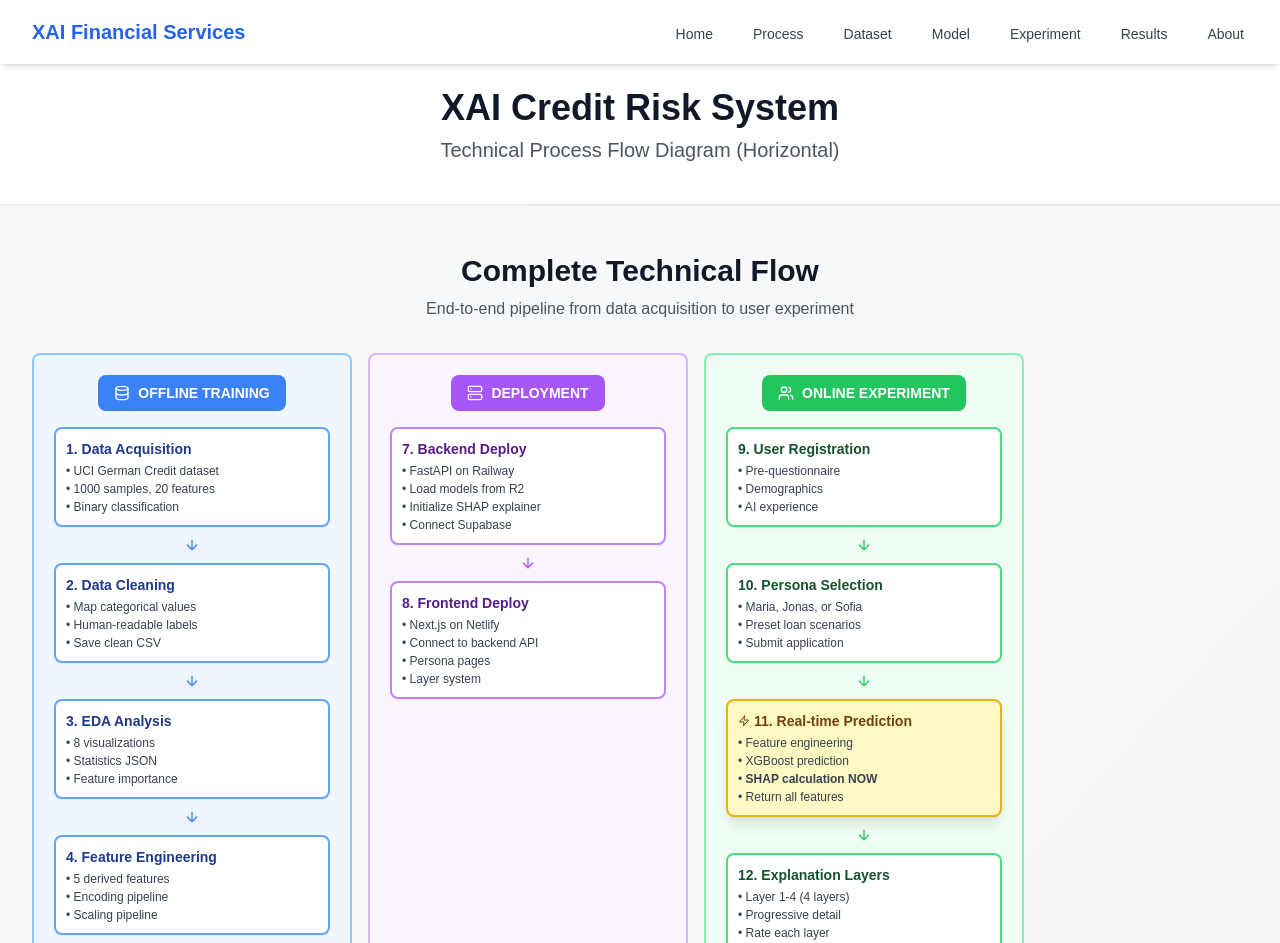
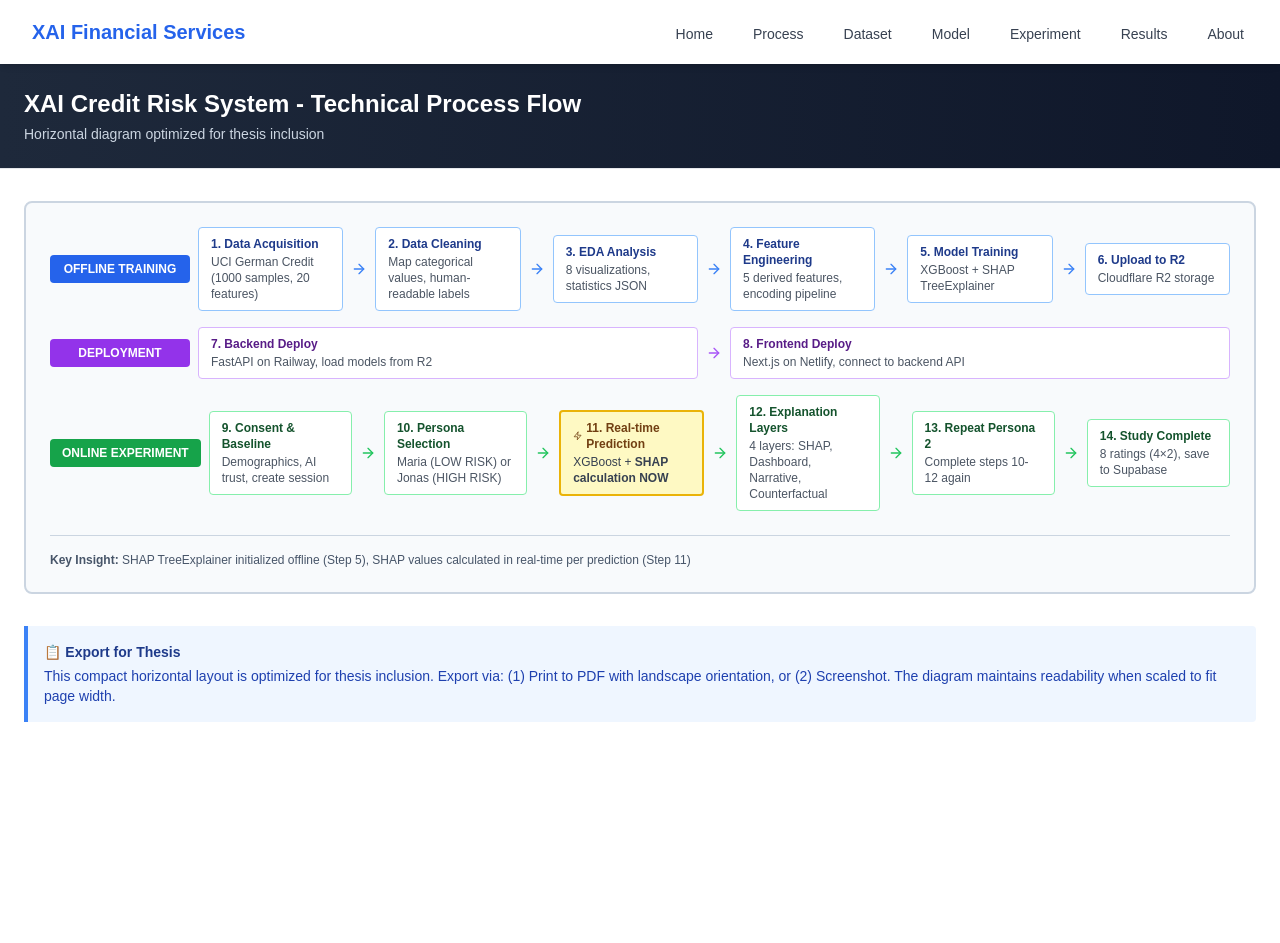
Before and after one commit to Jakolo6/Working_Project_Explainable_Layers, a Next.js app in the folder frontend/: page /processhorizontal in a window 1280 px wide. Shown: the top 943 px of the page. After the commit the page ends 864 px from the top, so only its background shows below. Built offline with nearby package versions, Linux system fonts and the light colour scheme.

Commit message:
Rewrite processhorizontal page with truly horizontal compact layout: 3 rows flowing left-to-right, optimized for thesis inclusion

```diff
--- a/frontend/app/processhorizontal/page.tsx
+++ b/frontend/app/processhorizontal/page.tsx
@@ -1,260 +1,139 @@
 'use client'
 
-import { ArrowRight, Database, Server, Users, Zap } from 'lucide-react'
+import { ArrowRight, Zap } from 'lucide-react'
 
 export default function ProcessHorizontalPage() {
   return (
-    <div className="min-h-screen bg-gradient-to-br from-gray-50 to-gray-100">
+    <div className="min-h-screen bg-white">
       {/* Header */}
-      <div className="bg-white shadow-sm border-b">
-        <div className="max-w-[1600px] mx-auto px-4 sm:px-6 lg:px-8 py-6">
-          <div className="text-center">
-            <h1 className="text-4xl font-bold text-gray-900 mb-2">
-              XAI Credit Risk System
-            </h1>
-            <p className="text-xl text-gray-600 mb-4">
-              Technical Process Flow Diagram (Horizontal)
-            </p>
-          </div>
+      <div className="bg-gradient-to-r from-slate-800 to-slate-900 text-white border-b">
+        <div className="max-w-[1800px] mx-auto px-6 py-6">
+          <h1 className="text-2xl font-bold mb-1">XAI Credit Risk System - Technical Process Flow</h1>
+          <p className="text-slate-300 text-sm">Horizontal diagram optimized for thesis inclusion</p>
         </div>
       </div>
 
       {/* Main Content */}
-      <div className="max-w-[1600px] mx-auto px-4 sm:px-6 lg:px-8 py-12">
-        <div className="text-center mb-8">
-          <h2 className="text-3xl font-bold text-gray-900 mb-2">Complete Technical Flow</h2>
-          <p className="text-gray-600">End-to-end pipeline from data acquisition to user experiment</p>
-        </div>
+      <div className="max-w-[1800px] mx-auto px-6 py-8">
 
-        {/* Horizontal Flow Diagram with Swimlanes */}
-        <div className="overflow-x-auto pb-8">
-          <div className="inline-flex gap-4 min-w-max">
+        {/* Compact Horizontal Flow */}
+        <div className="bg-slate-50 border-2 border-slate-300 rounded-lg p-6">
+          <div className="space-y-4">
 
-            {/* PHASE 1: OFFLINE TRAINING (Blue) */}
-            <div className="bg-blue-50 border-2 border-blue-300 rounded-lg p-5 w-[320px]">
-              <div className="text-center mb-4">
-                <div className="inline-flex items-center gap-2 bg-blue-500 text-white px-4 py-2 rounded-lg font-bold text-sm">
-                  <Database className="w-4 h-4" />
-                  <span>OFFLINE TRAINING</span>
+            {/* ROW 1: OFFLINE TRAINING */}
+            <div className="flex items-center gap-2">
+              <div className="bg-blue-600 text-white px-3 py-1.5 rounded font-bold text-xs whitespace-nowrap min-w-[140px] text-center">
+                OFFLINE TRAINING
+              </div>
+              <div className="flex items-center gap-2 flex-1">
+                <div className="bg-white border border-blue-300 rounded px-3 py-2 text-xs flex-1">
+                  <div className="font-bold text-blue-900 mb-0.5">1. Data Acquisition</div>
+                  <div className="text-gray-600">UCI German Credit (1000 samples, 20 features)</div>
                 </div>
-              </div>
-
-              <div className="space-y-2.5">
-                {/* Step 1 */}
-                <div className="bg-white border-2 border-blue-400 rounded-lg p-2.5 shadow-sm">
-                  <div className="font-semibold text-blue-900 mb-1 text-sm">1. Data Acquisition</div>
-                  <ul className="text-xs text-gray-700 space-y-0.5">
-                    <li>• UCI German Credit dataset</li>
-                    <li>• 1000 samples, 20 features</li>
-                    <li>• Binary classification</li>
-                  </ul>
+                <ArrowRight className="w-4 h-4 text-blue-500 flex-shrink-0" />
+                <div className="bg-white border border-blue-300 rounded px-3 py-2 text-xs flex-1">
+                  <div className="font-bold text-blue-900 mb-0.5">2. Data Cleaning</div>
+                  <div className="text-gray-600">Map categorical values, human-readable labels</div>
                 </div>
-
-                {/* Arrow */}
-                <div className="flex justify-center"><ArrowRight className="w-4 h-4 text-blue-500 rotate-90" /></div>
-
-                {/* Step 2 */}
-                <div className="bg-white border-2 border-blue-400 rounded-lg p-2.5 shadow-sm">
-                  <div className="font-semibold text-blue-900 mb-1 text-sm">2. Data Cleaning</div>
-                  <ul className="text-xs text-gray-700 space-y-0.5">
-                    <li>• Map categorical values</li>
-                    <li>• Human-readable labels</li>
-                    <li>• Save clean CSV</li>
-                  </ul>
+                <ArrowRight className="w-4 h-4 text-blue-500 flex-shrink-0" />
+                <div className="bg-white border border-blue-300 rounded px-3 py-2 text-xs flex-1">
+                  <div className="font-bold text-blue-900 mb-0.5">3. EDA Analysis</div>
+                  <div className="text-gray-600">8 visualizations, statistics JSON</div>
                 </div>
-
-                {/* Arrow */}
-                <div className="flex justify-center"><ArrowRight className="w-4 h-4 text-blue-500 rotate-90" /></div>
-
-                {/* Step 3 */}
-                <div className="bg-white border-2 border-blue-400 rounded-lg p-2.5 shadow-sm">
-                  <div className="font-semibold text-blue-900 mb-1 text-sm">3. EDA Analysis</div>
-                  <ul className="text-xs text-gray-700 space-y-0.5">
-                    <li>• 8 visualizations</li>
-                    <li>• Statistics JSON</li>
-                    <li>• Feature importance</li>
-                  </ul>
+                <ArrowRight className="w-4 h-4 text-blue-500 flex-shrink-0" />
+                <div className="bg-white border border-blue-300 rounded px-3 py-2 text-xs flex-1">
+                  <div className="font-bold text-blue-900 mb-0.5">4. Feature Engineering</div>
+                  <div className="text-gray-600">5 derived features, encoding pipeline</div>
                 </div>
-
-                {/* Arrow */}
-                <div className="flex justify-center"><ArrowRight className="w-4 h-4 text-blue-500 rotate-90" /></div>
-
-                {/* Step 4 */}
-                <div className="bg-white border-2 border-blue-400 rounded-lg p-2.5 shadow-sm">
-                  <div className="font-semibold text-blue-900 mb-1 text-sm">4. Feature Engineering</div>
-                  <ul className="text-xs text-gray-700 space-y-0.5">
-                    <li>• 5 derived features</li>
-                    <li>• Encoding pipeline</li>
-                    <li>• Scaling pipeline</li>
-                  </ul>
+                <ArrowRight className="w-4 h-4 text-blue-500 flex-shrink-0" />
+                <div className="bg-white border border-blue-300 rounded px-3 py-2 text-xs flex-1">
+                  <div className="font-bold text-blue-900 mb-0.5">5. Model Training</div>
+                  <div className="text-gray-600">XGBoost + SHAP TreeExplainer</div>
                 </div>
-
-                {/* Arrow */}
-                <div className="flex justify-center"><ArrowRight className="w-4 h-4 text-blue-500 rotate-90" /></div>
-
-                {/* Step 5 */}
-                <div className="bg-white border-2 border-blue-400 rounded-lg p-2.5 shadow-sm">
-                  <div className="font-semibold text-blue-900 mb-1 text-sm">5. Model Training</div>
-                  <ul className="text-xs text-gray-700 space-y-0.5">
-                    <li>• XGBoost classifier</li>
-                    <li>• SHAP TreeExplainer init</li>
-                    <li>• Save models to disk</li>
-                  </ul>
-                </div>
-
-                {/* Arrow */}
-                <div className="flex justify-center"><ArrowRight className="w-4 h-4 text-blue-500 rotate-90" /></div>
-
-                {/* Step 6 */}
-                <div className="bg-white border-2 border-blue-400 rounded-lg p-2.5 shadow-sm">
-                  <div className="font-semibold text-blue-900 mb-1 text-sm">6. Upload to R2</div>
-                  <ul className="text-xs text-gray-700 space-y-0.5">
-                    <li>• Manual upload</li>
-                    <li>• Models + EDA files</li>
-                    <li>• Cloudflare R2 storage</li>
-                  </ul>
+                <ArrowRight className="w-4 h-4 text-blue-500 flex-shrink-0" />
+                <div className="bg-white border border-blue-300 rounded px-3 py-2 text-xs flex-1">
+                  <div className="font-bold text-blue-900 mb-0.5">6. Upload to R2</div>
+                  <div className="text-gray-600">Cloudflare R2 storage</div>
                 </div>
               </div>
             </div>
 
-            {/* PHASE 2: DEPLOYMENT (Purple) */}
-            <div className="bg-purple-50 border-2 border-purple-300 rounded-lg p-5 w-[320px]">
-              <div className="text-center mb-4">
-                <div className="inline-flex items-center gap-2 bg-purple-500 text-white px-4 py-2 rounded-lg font-bold text-sm">
-                  <Server className="w-4 h-4" />
-                  <span>DEPLOYMENT</span>
+            {/* ROW 2: DEPLOYMENT */}
+            <div className="flex items-center gap-2">
+              <div className="bg-purple-600 text-white px-3 py-1.5 rounded font-bold text-xs whitespace-nowrap min-w-[140px] text-center">
+                DEPLOYMENT
+              </div>
+              <div className="flex items-center gap-2 flex-1">
+                <div className="bg-white border border-purple-300 rounded px-3 py-2 text-xs flex-1">
+                  <div className="font-bold text-purple-900 mb-0.5">7. Backend Deploy</div>
+                  <div className="text-gray-600">FastAPI on Railway, load models from R2</div>
                 </div>
-              </div>
-
-              <div className="space-y-2.5">
-                {/* Step 7 */}
-                <div className="bg-white border-2 border-purple-400 rounded-lg p-2.5 shadow-sm">
-                  <div className="font-semibold text-purple-900 mb-1 text-sm">7. Backend Deploy</div>
-                  <ul className="text-xs text-gray-700 space-y-0.5">
-                    <li>• FastAPI on Railway</li>
-                    <li>• Load models from R2</li>
-                    <li>• Initialize SHAP explainer</li>
-                    <li>• Connect Supabase</li>
-                  </ul>
-                </div>
-
-                {/* Arrow */}
-                <div className="flex justify-center"><ArrowRight className="w-4 h-4 text-purple-500 rotate-90" /></div>
-
-                {/* Step 8 */}
-                <div className="bg-white border-2 border-purple-400 rounded-lg p-2.5 shadow-sm">
-                  <div className="font-semibold text-purple-900 mb-1 text-sm">8. Frontend Deploy</div>
-                  <ul className="text-xs text-gray-700 space-y-0.5">
-                    <li>• Next.js on Netlify</li>
-                    <li>• Connect to backend API</li>
-                    <li>• Persona pages</li>
-                    <li>• Layer system</li>
-                  </ul>
+                <ArrowRight className="w-4 h-4 text-purple-500 flex-shrink-0" />
+                <div className="bg-white border border-purple-300 rounded px-3 py-2 text-xs flex-1">
+                  <div className="font-bold text-purple-900 mb-0.5">8. Frontend Deploy</div>
+                  <div className="text-gray-600">Next.js on Netlify, connect to backend API</div>
                 </div>
               </div>
             </div>
 
-            {/* PHASE 3: ONLINE EXPERIMENT (Green) */}
-            <div className="bg-green-50 border-2 border-green-300 rounded-lg p-5 w-[320px]">
-              <div className="text-center mb-4">
-                <div className="inline-flex items-center gap-2 bg-green-500 text-white px-4 py-2 rounded-lg font-bold text-sm">
-                  <Users className="w-4 h-4" />
-                  <span>ONLINE EXPERIMENT</span>
+            {/* ROW 3: ONLINE EXPERIMENT */}
+            <div className="flex items-center gap-2">
+              <div className="bg-green-600 text-white px-3 py-1.5 rounded font-bold text-xs whitespace-nowrap min-w-[140px] text-center">
+                ONLINE EXPERIMENT
+              </div>
+              <div className="flex items-center gap-2 flex-1">
+                <div className="bg-white border border-green-300 rounded px-3 py-2 text-xs flex-1">
+                  <div className="font-bold text-green-900 mb-0.5">9. Consent & Baseline</div>
+                  <div className="text-gray-600">Demographics, AI trust, create session</div>
                 </div>
-              </div>
-
-              <div className="space-y-2.5">
-                {/* Step 9 */}
-                <div className="bg-white border-2 border-green-400 rounded-lg p-2.5 shadow-sm">
-                  <div className="font-semibold text-green-900 mb-1 text-sm">9. User Registration</div>
-                  <ul className="text-xs text-gray-700 space-y-0.5">
-                    <li>• Pre-questionnaire</li>
-                    <li>• Demographics</li>
-                    <li>• AI experience</li>
-                  </ul>
+                <ArrowRight className="w-4 h-4 text-green-500 flex-shrink-0" />
+                <div className="bg-white border border-green-300 rounded px-3 py-2 text-xs flex-1">
+                  <div className="font-bold text-green-900 mb-0.5">10. Persona Selection</div>
+                  <div className="text-gray-600">Maria (LOW RISK) or Jonas (HIGH RISK)</div>
                 </div>
-
-                {/* Arrow */}
-                <div className="flex justify-center"><ArrowRight className="w-4 h-4 text-green-500 rotate-90" /></div>
-
-                {/* Step 10 */}
-                <div className="bg-white border-2 border-green-400 rounded-lg p-2.5 shadow-sm">
-                  <div className="font-semibold text-green-900 mb-1 text-sm">10. Persona Selection</div>
-                  <ul className="text-xs text-gray-700 space-y-0.5">
-                    <li>• Maria, Jonas, or Sofia</li>
-                    <li>• Preset loan scenarios</li>
-                    <li>• Submit application</li>
-                  </ul>
-                </div>
-
-                {/* Arrow */}
-                <div className="flex justify-center"><ArrowRight className="w-4 h-4 text-green-500 rotate-90" /></div>
-
-                {/* Step 11 - HIGHLIGHTED */}
-                <div className="bg-yellow-100 border-2 border-yellow-500 rounded-lg p-2.5 shadow-lg">
-                  <div className="font-semibold text-yellow-900 mb-1 text-sm flex items-center gap-1">
+                <ArrowRight className="w-4 h-4 text-green-500 flex-shrink-0" />
+                <div className="bg-yellow-100 border-2 border-yellow-500 rounded px-3 py-2 text-xs flex-1">
+                  <div className="font-bold text-yellow-900 mb-0.5 flex items-center gap-1">
                     <Zap className="w-3 h-3" />
                     11. Real-time Prediction
                   </div>
-                  <ul className="text-xs text-gray-700 space-y-0.5">
-                    <li>• Feature engineering</li>
-                    <li>• XGBoost prediction</li>
-                    <li>• <strong>SHAP calculation NOW</strong></li>
-                    <li>• Return all features</li>
-                  </ul>
+                  <div className="text-gray-700">XGBoost + <strong>SHAP calculation NOW</strong></div>
                 </div>
-
-                {/* Arrow */}
-                <div className="flex justify-center"><ArrowRight className="w-4 h-4 text-green-500 rotate-90" /></div>
-
-                {/* Step 12 */}
-                <div className="bg-white border-2 border-green-400 rounded-lg p-2.5 shadow-sm">
-                  <div className="font-semibold text-green-900 mb-1 text-sm">12. Explanation Layers</div>
-                  <ul className="text-xs text-gray-700 space-y-0.5">
-                    <li>• Layer 1-4 (4 layers)</li>
-                    <li>• Progressive detail</li>
-                    <li>• Rate each layer</li>
-                  </ul>
+                <ArrowRight className="w-4 h-4 text-green-500 flex-shrink-0" />
+                <div className="bg-white border border-green-300 rounded px-3 py-2 text-xs flex-1">
+                  <div className="font-bold text-green-900 mb-0.5">12. Explanation Layers</div>
+                  <div className="text-gray-600">4 layers: SHAP, Dashboard, Narrative, Counterfactual</div>
                 </div>
-
-                {/* Arrow */}
-                <div className="flex justify-center"><ArrowRight className="w-4 h-4 text-green-500 rotate-90" /></div>
-
-                {/* Step 13 */}
-                <div className="bg-white border-2 border-green-400 rounded-lg p-2.5 shadow-sm">
-                  <div className="font-semibold text-green-900 mb-1 text-sm">13. Post-Questionnaire</div>
-                  <ul className="text-xs text-gray-700 space-y-0.5">
-                    <li>• Satisfaction ratings</li>
-                    <li>• Trust assessment</li>
-                    <li>• Preferred layer</li>
-                  </ul>
+                <ArrowRight className="w-4 h-4 text-green-500 flex-shrink-0" />
+                <div className="bg-white border border-green-300 rounded px-3 py-2 text-xs flex-1">
+                  <div className="font-bold text-green-900 mb-0.5">13. Repeat Persona 2</div>
+                  <div className="text-gray-600">Complete steps 10-12 again</div>
                 </div>
-
-                {/* Arrow */}
-                <div className="flex justify-center"><ArrowRight className="w-4 h-4 text-green-500 rotate-90" /></div>
-
-                {/* Step 14 */}
-                <div className="bg-white border-2 border-green-400 rounded-lg p-2.5 shadow-sm">
-                  <div className="font-semibold text-green-900 mb-1 text-sm">14. Complete</div>
-                  <ul className="text-xs text-gray-700 space-y-0.5">
-                    <li>• Save to Supabase</li>
-                    <li>• Session complete</li>
-                    <li>• Thank you page</li>
-                  </ul>
+                <ArrowRight className="w-4 h-4 text-green-500 flex-shrink-0" />
+                <div className="bg-white border border-green-300 rounded px-3 py-2 text-xs flex-1">
+                  <div className="font-bold text-green-900 mb-0.5">14. Study Complete</div>
+                  <div className="text-gray-600">8 ratings (4×2), save to Supabase</div>
                 </div>
               </div>
             </div>
+
+          </div>
+
+          {/* Legend */}
+          <div className="mt-6 pt-4 border-t border-slate-300 text-xs text-slate-600">
+            <strong>Key Insight:</strong> SHAP TreeExplainer initialized offline (Step 5), SHAP values calculated in real-time per prediction (Step 11)
           </div>
         </div>
 
-        {/* Key Insight Box */}
-        <div className="bg-gradient-to-r from-yellow-400 to-orange-500 rounded-xl p-6 text-white text-center mt-8">
-          <h3 className="text-xl font-bold mb-2">🔑 Critical Insight: SHAP Timing</h3>
-          <p className="text-sm opacity-90">
-            <strong>OFFLINE:</strong> SHAP TreeExplainer is initialized from the trained model<br/>
-            <strong>ONLINE:</strong> SHAP values are calculated in real-time for each prediction (Step 11)
-          </p>
+        {/* Export Instructions */}
+        <div className="mt-8 bg-blue-50 border-l-4 border-blue-500 p-4 rounded-r text-sm">
+          <div className="font-bold text-blue-900 mb-1">📋 Export for Thesis</div>
+          <div className="text-blue-800">
+            This compact horizontal layout is optimized for thesis inclusion. Export via: (1) Print to PDF with landscape orientation,
+            or (2) Screenshot. The diagram maintains readability when scaled to fit page width.
+          </div>
         </div>
+
       </div>
     </div>
   )
```
